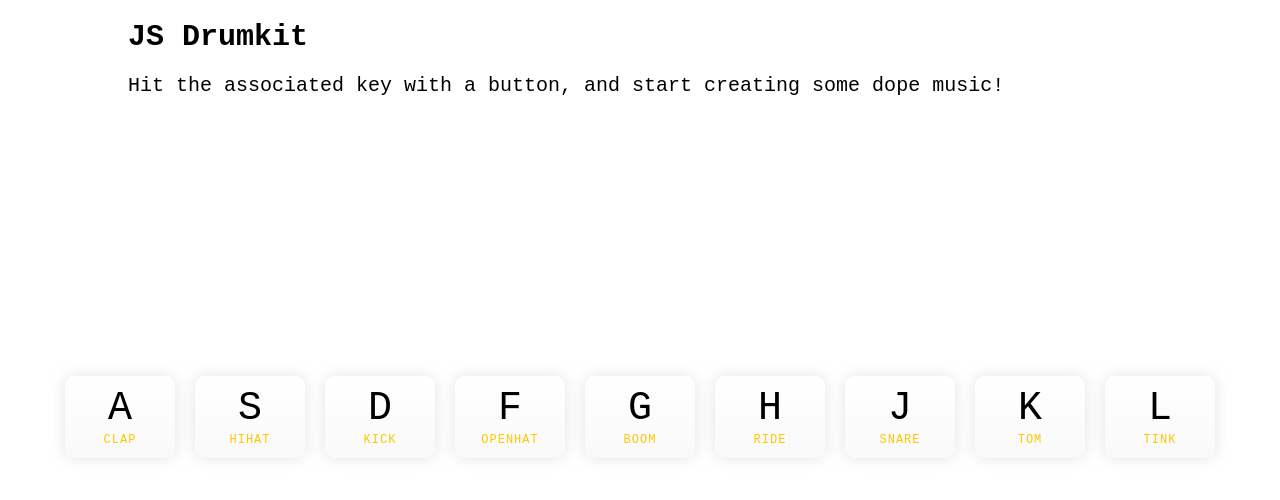
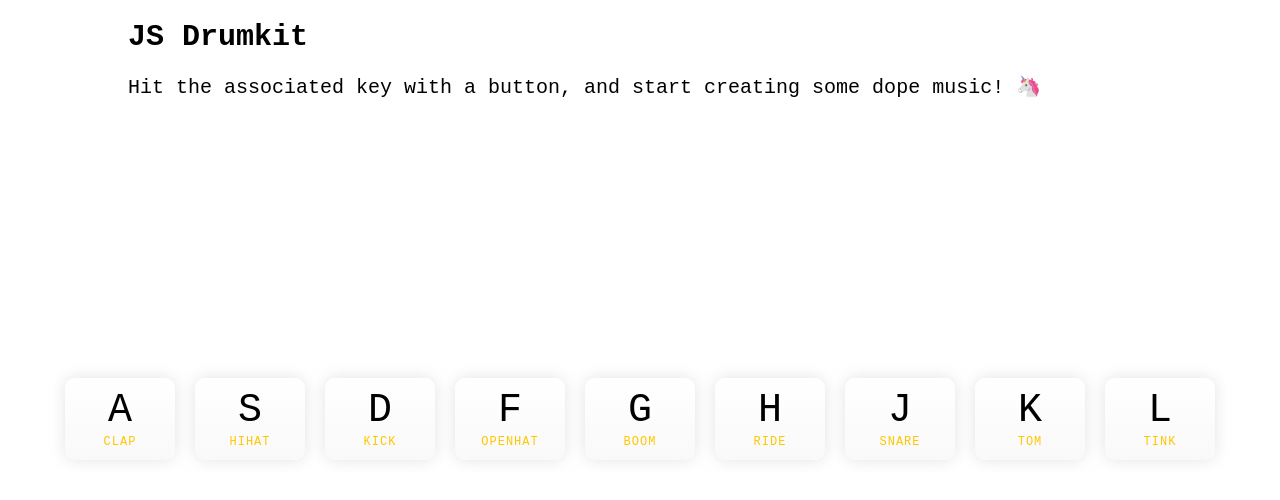
Before and after one commit to javpet/JS-Drumkit, a plain HTML site: page index.html in a window 1280 px wide. Drawn offline with Linux system fonts and the light colour scheme.

```diff
--- a/index.html
+++ b/index.html
@@ -8,7 +8,7 @@
 <body>
       <div class="description">
           <h1>JS Drumkit</h1>
-          <p>Hit the associated key with a button, and start creating some dope music!</p>
+          <p>Hit the associated key with a button, and start creating some dope music! 🦄</p>
       </div>
 
       <div class="keys">
```
